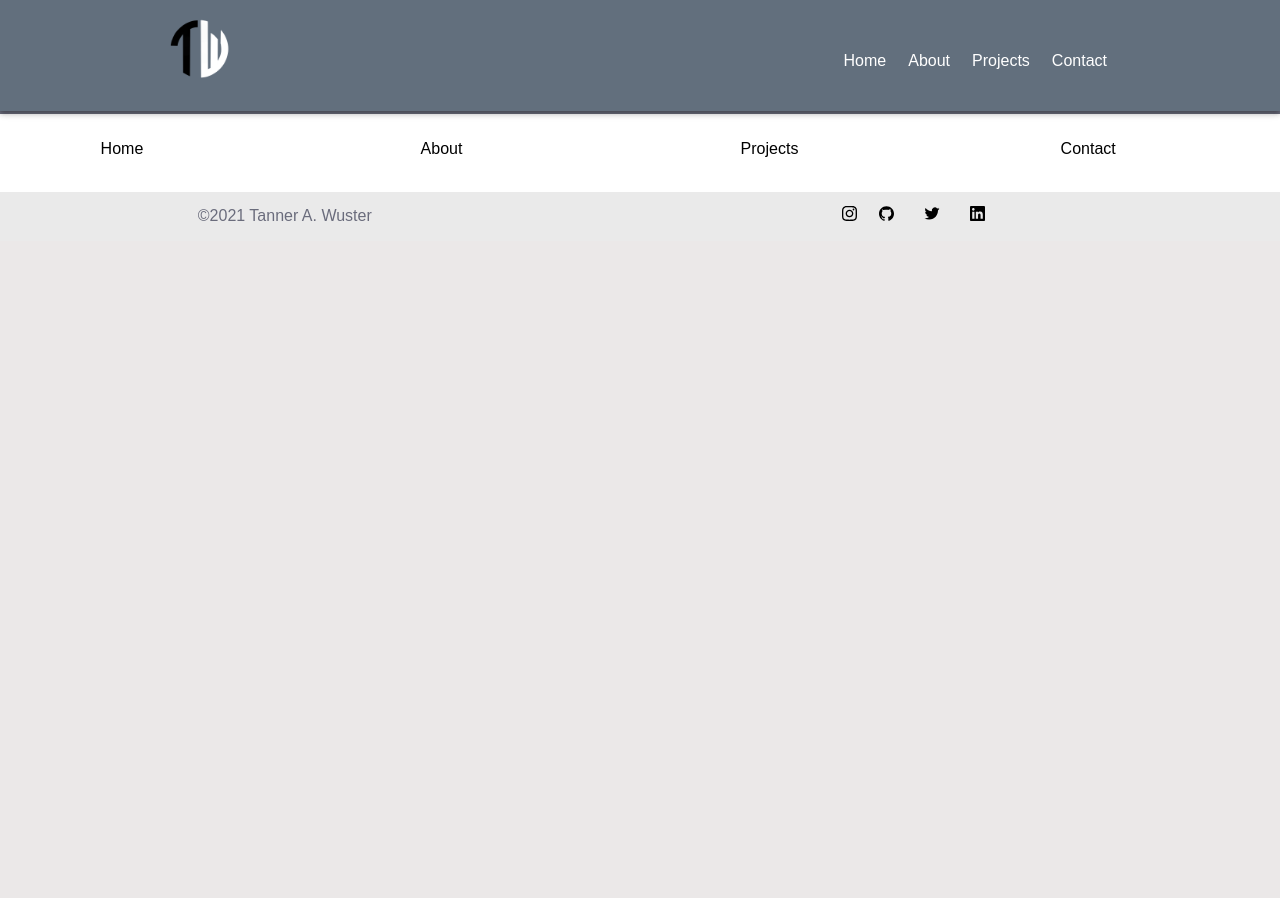
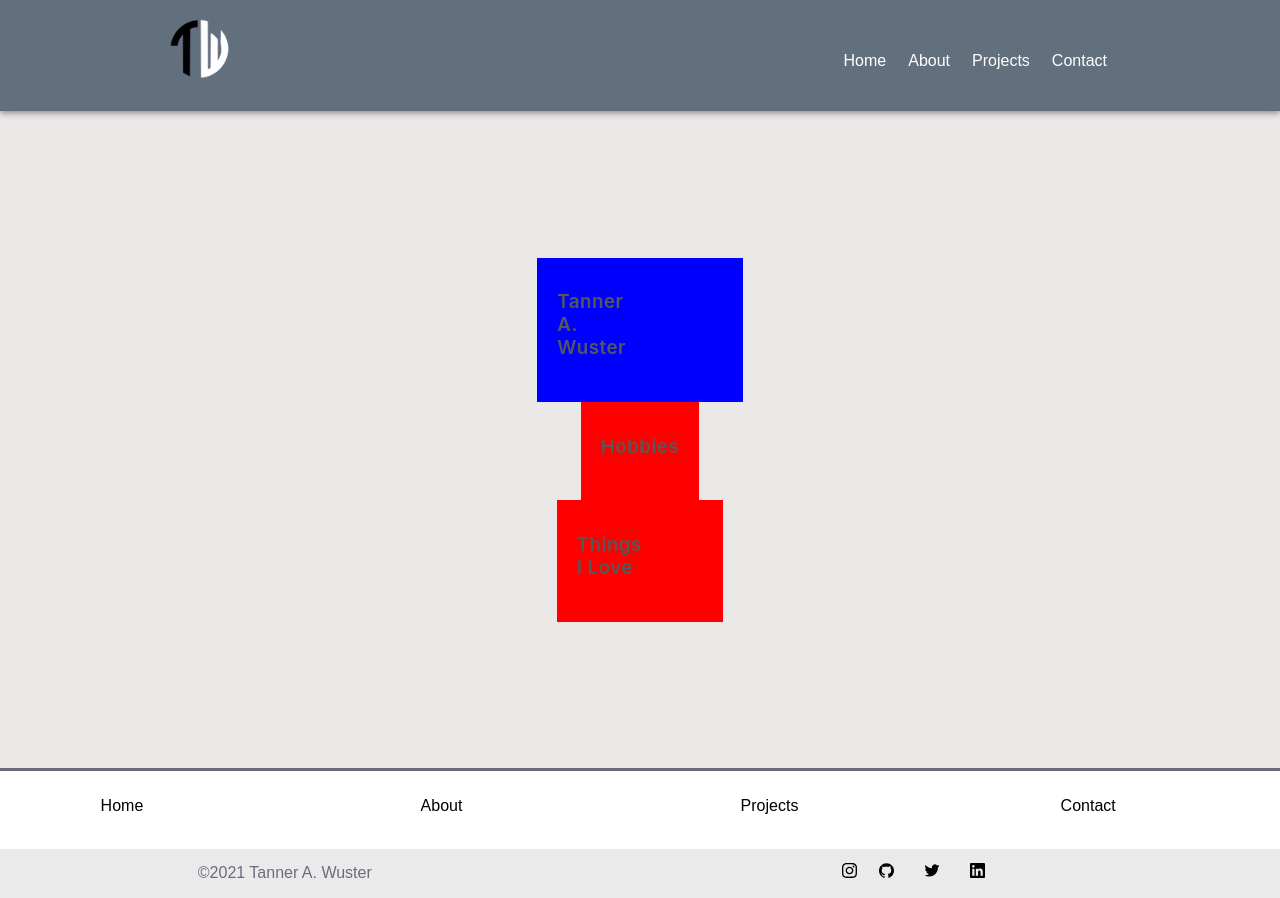
Before and after one commit to tannerwuster/tannerwuster.github.io, a React (Create React App) app: page /src/components/home in a window 1280 px wide. Before the commit the page ends 800 px from the top, so only its background shows below. Built offline with nearby package versions, Linux system fonts and the light colour scheme.

Commit message:
about me page works with routes now

```diff
--- a/src/App.js
+++ b/src/App.js
@@ -1,8 +1,16 @@
 import "./App.css";
 // import "bootstrap/dist/css/bootstrap.min.css";
 import React from "react";
-import { BrowserRouter as Router, Switch, Route } from "react-router-dom";
 
+import {
+  BrowserRouter as Router,
+  Switch,
+  Route,
+  Redirect,
+} from "react-router-dom";
+
+import { Home } from "./components/Home";
+import { Contact } from "./components/Contact";
 import { AboutMe } from "./components/AboutMe";
 import { Header } from "./components/Header";
 import { Footer } from "./components/Footer";
@@ -10,19 +18,19 @@ import { Footer } from "./components/Footer";
 function App() {
   return (
     <Router>
-      <Header/>
-        <Switch>
-          <Route exact={true} path="/"></Route>
-          <Route path="/src/components/AboutMe">
-            <AboutMe />
-          </Route>
-          {/* <Route path="/src/components/secondcomponent">
-            <AboutMe />
-          </Route>
-          <Route path="/src/components/thirdcomponent">
-            <AboutMe />
+      <Header />
+      <Switch>
+        {/* <Route exact={true} path="/"></Route> */}
+        {/* <Route path="/src/components/home">
+            <Home />
           </Route> */}
-        </Switch>
+        <Route component={AboutMe}>
+          <AboutMe />
+        </Route>
+        {/* <Route path="/src/components/Contact">
+            <Contact />
+          </Route> */}
+      </Switch>
       <Footer />
     </Router>
   );
--- a/src/components/AboutMe/index.js
+++ b/src/components/AboutMe/index.js
@@ -1,17 +1,46 @@
 import React from "react";
-import { AboutMePage, Row, SmallColumn, Title, SectionTitle } from "./styles";
+import {
+  AboutMePage,
+  Row,
+  SmallColumn,
+  Title,
+  SectionTitle,
+  WhoAmI,
+  Hobbies,
+  ThingsILove,
+} from "./styles";
 import "./styles.css";
 
 export const AboutMe = () => {
   return (
     <AboutMePage>
-      <Row>
+      <WhoAmI>
+        {/* <Row> */}
+        <SmallColumn>
+          <SectionTitle>
+            <Title>Tanner A. Wuster</Title>
+          </SectionTitle>
+        </SmallColumn>
+        {/* </Row> */}
+      </WhoAmI>
+      <Hobbies>
+        {/* <Row> */}
         <SmallColumn>
           <SectionTitle>
             <Title>Hobbies</Title>
           </SectionTitle>
         </SmallColumn>
-      </Row>
+        {/* </Row> */}
+      </Hobbies>
+      <ThingsILove>
+        {/* <Row> */}
+        <SmallColumn>
+          <SectionTitle>
+            <Title>Things I Love</Title>
+          </SectionTitle>
+        </SmallColumn>
+        {/* </Row> */}
+      </ThingsILove>
     </AboutMePage>
   );
 };
--- a/src/components/AboutMe/styles.js
+++ b/src/components/AboutMe/styles.js
@@ -1,15 +1,13 @@
 import styled from "styled-components";
 
 export const AboutMePage = styled.div`
-  width: 100vh;
+  width: 100vw;
   display: flex;
+  flex-direction: column;
   align-items: center;
   justify-content: center;
   height: 100vh;
-  background: black;
-  margin: auto;
-  transform: translate(0%, -10%);
-  border: 1px solid black;
+  transition: all 0.4s ease;
 `;
 
 export const Row = styled.div`
@@ -21,6 +19,7 @@ export const Row = styled.div`
   // display: flex;
   margin-right: -15px;
   margin-left: -15px;
+  background: yellow;
 `;
 
 export const SmallColumn = styled.div`
@@ -34,8 +33,19 @@ export const SmallColumn = styled.div`
   width: 50%;
 `;
 
-export const Section = styled.div`
-  padding: 70px 0;
+export const WhoAmI = styled.div`
+  padding: 14px 20px;
+  background: blue;
+`;
+
+export const Hobbies = styled.div`
+  padding: 14px 20px;
+  background: red;
+`;
+
+export const ThingsILove = styled.div`
+  padding: 14px 20px;
+  background: red;
 `;
 
 export const Title = styled.h3`
```
Also changed, not shown: 1 other file (tests, documents, lock files or other folders).
